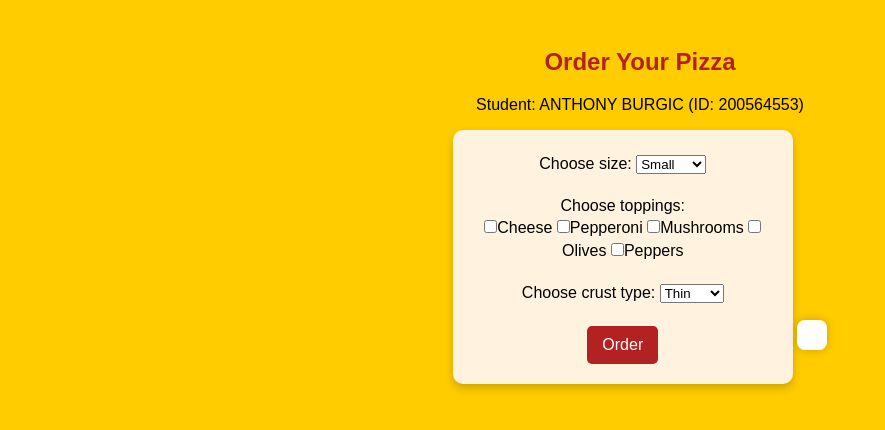
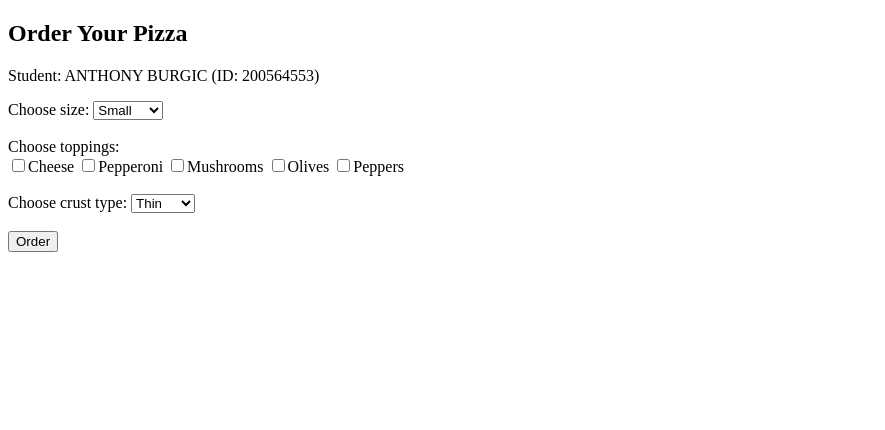
Before and after one commit to AnthonyBurgic1/ASGNMNT3, a plain HTML site: page index.html in a window 1280 px wide. Shown: the whole page, without its empty margins (0-885 px from the left). Drawn offline with Linux system fonts and the light colour scheme.

```diff
--- a/index.html
+++ b/index.html
@@ -3,51 +3,9 @@
 <head>
     <meta charset="UTF-8">
     <meta name="viewport" content="width=device-width, initial-scale=1.0">
+    <link rel="stylesheet" href="">
     <title>Pizza Order Form</title>
     <style>
-        body {
-            font-family: 'Arial', sans-serif;
-            background-color: #ffcc00;
-            text-align: center;
-            padding: 20px;
-        }
-        h2 {
-            color: #b22222;
-        }
-        form {
-            background: #fff3e0;
-            padding: 20px;
-            border-radius: 10px;
-            box-shadow: 0 4px 8px rgba(0, 0, 0, 0.2);
-            display: inline-block;
-            width: 300px;
-        }
-        label, select, input {
-            margin: 5px 0;
-        }
-        button {
-            background-color: #b22222;
-            color: white;
-            border: none;
-            padding: 10px 15px;
-            cursor: pointer;
-            font-size: 16px;
-            border-radius: 5px;
-            transition: 0.3s;
-        }
-        button:hover {
-            background-color: #8b0000;
-        }
-        .output {
-            margin-top: 20px;
-            padding: 15px;
-            background: #fff;
-            border-radius: 8px;
-            box-shadow: 0 0 10px rgba(0, 0, 0, 0.2);
-            display: inline-block;
-            font-weight: bold;
-            color: #b22222;
-        }
     </style>
 </head>
 <body>
```
